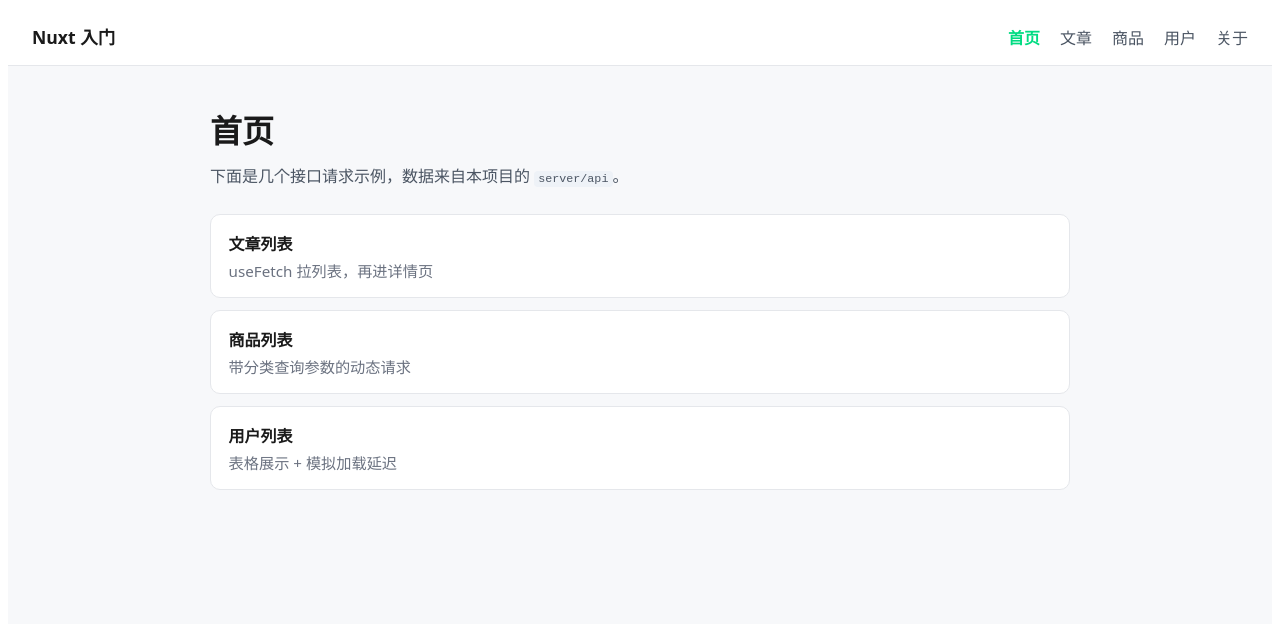
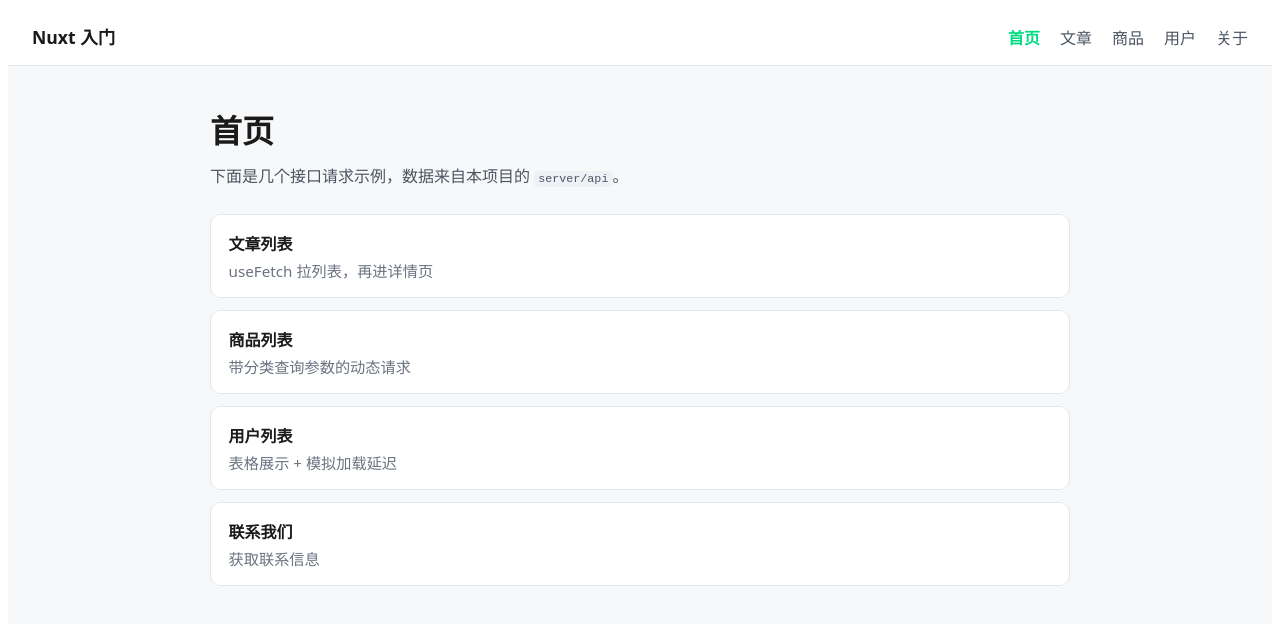
Before and after one commit to woai30231/nuxt-fullstack-dbmate, a Nuxt app in the folder nuxt-project1/: page / in a window 1280 px wide. Shown: the top 624 px of the page. Built offline with nearby package versions, Linux system fonts and the light colour scheme.

Commit message:
自己添加接口test

```diff
--- /dev/null
+++ b/nuxt-project1/app/pages/contact/index.vue
@@ -0,0 +1,9 @@
+<script setup lang="ts">
+const { data } = await useFetch('/test/contact');
+
+</script>
+<template>
+  <div>
+    <h1>{{data.message}}</h1>
+  </div>
+</template>
--- a/nuxt-project1/app/pages/index.vue
+++ b/nuxt-project1/app/pages/index.vue
@@ -20,6 +20,12 @@
         <NuxtLink to="/users">
           <strong>用户列表</strong>
           <span>表格展示 + 模拟加载延迟</span>
+        </NuxtLink>
+      </li>
+      <li>
+        <NuxtLink to="/contact">
+          <strong>联系我们</strong>
+          <span>获取联系信息</span>
         </NuxtLink>
       </li>
     </ul>
```
Also changed, not shown: 1 other file (tests, documents, lock files or other folders).
